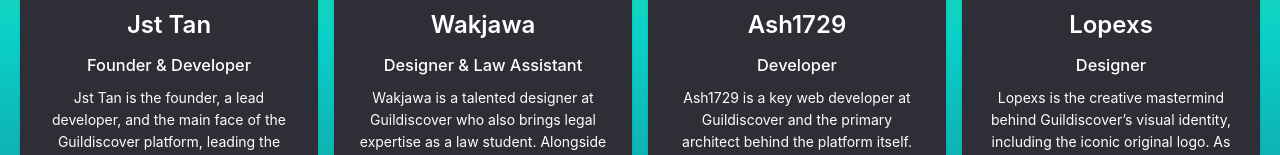
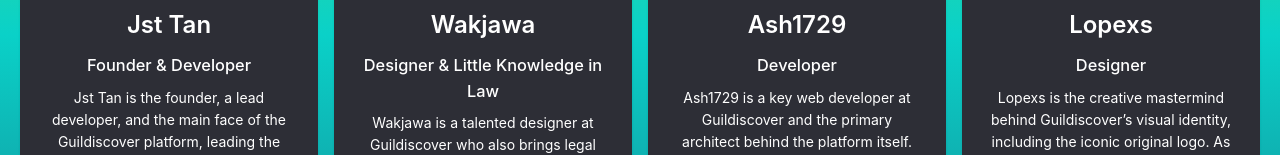
Before and after one commit to GuildDiscover/Main-Website, a React (Create React App) app: page /team in a window 1280 px wide. Shown: the part 537-692 px from the top of the page. Built offline with nearby package versions, Linux system fonts and the light colour scheme.

Commit message:
Update Team.js
Updated the team page, to align with the MVP page. Information about some of the team members has been updated. Jst Tan, Ash and Fallen Star image has been uploaded. Wakjawa details has been changed a little due to requests. Wakjawa and Fallen Star images still haven't been uploaded.

```diff
--- a/src/pages/Team.js
+++ b/src/pages/Team.js
@@ -5,11 +5,11 @@
 const { Title, Paragraph } = Typography;
 
 const teamMembers = [
-  { name: "Jst Tan", role: "Founder & Developer", description: "Jst Tan is the founder, a lead developer, and the main face of the Guildiscover platform, leading the Guildiscover team with vision and dedication. With a deep commitment to the community, Jst Tan ensures Guildiscover continues to thrive.", image: "https://example.com/alice.jpg" },
-  { name: "Wakjawa", role: "Designer & Law Assistant", description: "Wakjawa is a talented designer at Guildiscover who also brings legal expertise as a law student. Alongside design work, Wakjawa assists with all law-related matters, supporting both creative and compliance areas.", image: "https://example.com/bob.jpg" },
-  { name: "Ash1729", role: "Developer", description: "Ash1729 is a key web developer at Guildiscover and the primary architect behind the platform itself. Ash1729 stands out as one of the team’s top developers and is the most active member.", image: "https://example.com/carol.jpg" },
+  { name: "Jst Tan", role: "Founder & Developer", description: "Jst Tan is the founder, a lead developer, and the main face of the Guildiscover platform, leading the Guildiscover team with vision and dedication. With a deep commitment to the community, Jst Tan ensures Guildiscover continues to thrive.", image: "https://i.ibb.co/bNky98t/logo.jpg" },
+  { name: "Wakjawa", role: "Designer & Little Knowledge in Law", description: "Wakjawa is a talented designer at Guildiscover who also brings legal expertise as a law student. Alongside design work, Wakjawa assists with all law-related matters, supporting both creative and compliance areas.", image: "https://example.com/bob.jpg" },
+  { name: "Ash1729", role: "Developer", description: "Ash1729 is a key web developer at Guildiscover and the primary architect behind the platform itself. Ash1729 stands out as one of the team’s top developers and is the most active member.", image: "https://i.ibb.co/fnJRhN5/Ash-Logo.png" },
   { name: "Lopexs", role: "Designer", description: "Lopexs is the creative mastermind behind Guildiscover’s visual identity, including the iconic original logo. As the lead designer, Lopexs brings a unique blend of talent and innovation, making them one of the top designers on the team.", image: "https://example.com/david.jpg" },
-  { name: "Fallen Star", role: "Community Manager", description:"Fallen Star serves as the lead community manager at Guildiscover, overseeing server approvals and maintaining high standards across the directory. With a keen eye for detail and a passion for community building, Fallen Star is the driving force behind ensuring only the best servers make it onto the platform. ", image: "https://example.com/david.jpg" },
+  { name: "Fallen Star", role: "Community Manager", description:"Fallen Star serves as the lead community manager at Guildiscover, overseeing server approvals and maintaining high standards across the directory. With a keen eye for detail and a passion for community building, Fallen Star is the driving force behind ensuring only the best servers make it onto the platform. ", image: "https://i.ibb.co/gMxrgPd/Fallen-Star-Logo.png" },
 ];
 
 const Team = () => {
```
